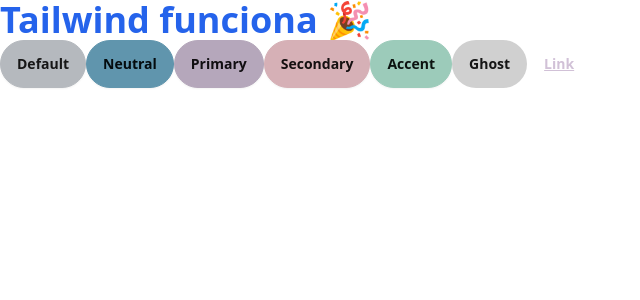
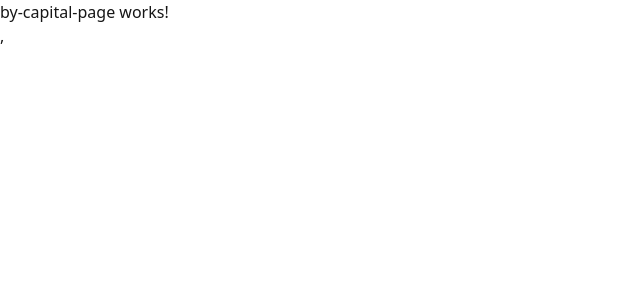
Before and after one commit to KRocioCC/World-countries-explorer, an Angular app: page /country in a window 1280 px wide. Before the commit this address led to /. Shown: the top 300 px of the page, without its empty margins (0-640 px from the left). Built offline with nearby package versions, Linux system fonts and the light colour scheme.

Commit message:
subiendo estructura de carpetas y rutas

```diff
--- a/src/app/app.component.html
+++ b/src/app/app.component.html
@@ -1,11 +1 @@
-<h1 class="text-4xl font-bold text-blue-600">
-  Tailwind funciona 🎉
-</h1>
-
-<button class="btn btn-active">Default</button>
-<button class="btn btn-active btn-neutral">Neutral</button>
-<button class="btn btn-active btn-primary">Primary</button>
-<button class="btn btn-active btn-secondary">Secondary</button>
-<button class="btn btn-active btn-accent">Accent</button>
-<button class="btn btn-active btn-ghost">Ghost</button>
-<button class="btn btn-active btn-link">Link</button>
+<router-outlet/>
--- a/src/app/app.routes.ts
+++ b/src/app/app.routes.ts
@@ -1,3 +1,17 @@
 import { Routes } from '@angular/router';
+import { HomePage } from './shared/pages/home-page/home-page';
 
-export const routes: Routes = [];
+export const routes: Routes = [
+  {
+    path: '',
+    component: HomePage
+  },
+  {
+    path: 'country',
+    loadChildren: () => import('./country/country.routes'),
+  },
+  {
+    path: '**',
+    redirectTo: ''
+  }
+];
--- /dev/null
+++ b/src/app/country/country.routes.ts
@@ -0,0 +1,18 @@
+import { Routes } from '@angular/router';
+import { ByCapitalPage } from './pages/by-capital-page/by-capital-page';
+
+export const countryRoutes: Routes = [
+  {
+    path: '',
+    component: ByCapitalPage
+  },
+  // {
+  //   path: 'country',
+  //
+  // },
+  // {
+  //   path: '**',
+  //   redirectTo: ''
+  // }
+];
+export default countryRoutes;
--- /dev/null
+++ b/src/app/country/pages/by-capital-page/by-capital-page.html
@@ -0,0 +1 @@
+<p>by-capital-page works!</p>,
--- /dev/null
+++ b/src/app/country/pages/by-capital-page/by-capital-page.ts
@@ -0,0 +1,10 @@
+import { ChangeDetectionStrategy, Component } from '@angular/core';
+
+@Component({
+  selector: 'app-by-capital-page',
+  standalone: true,
+  imports: [],
+  templateUrl: './by-capital-page.html',
+  changeDetection: ChangeDetectionStrategy.OnPush,
+})
+export class ByCapitalPage {}
--- /dev/null
+++ b/src/app/shared/pages/home-page/home-page.html
@@ -0,0 +1 @@
+<p>home-page works!</p>,
--- /dev/null
+++ b/src/app/shared/pages/home-page/home-page.ts
@@ -0,0 +1,9 @@
+import { ChangeDetectionStrategy, Component } from '@angular/core';
+
+@Component({
+  selector: 'app-home-page',
+  standalone: true,
+  imports: [],
+  templateUrl: './home-page.html',
+})
+export class HomePage {}
--- a/tailwind.config.js
+++ b/tailwind.config.js
@@ -6,6 +6,6 @@ module.exports = {
   },
   plugins: [require("daisyui")],
   daisyui: {
-    themes: ["pastel"],
+    themes: ["bumblebee"],
   },
 }
```
